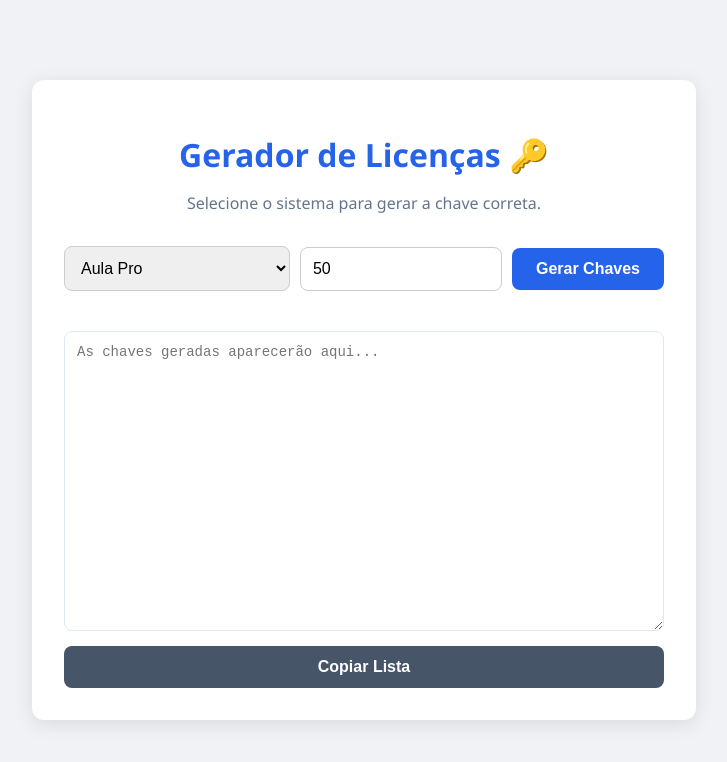
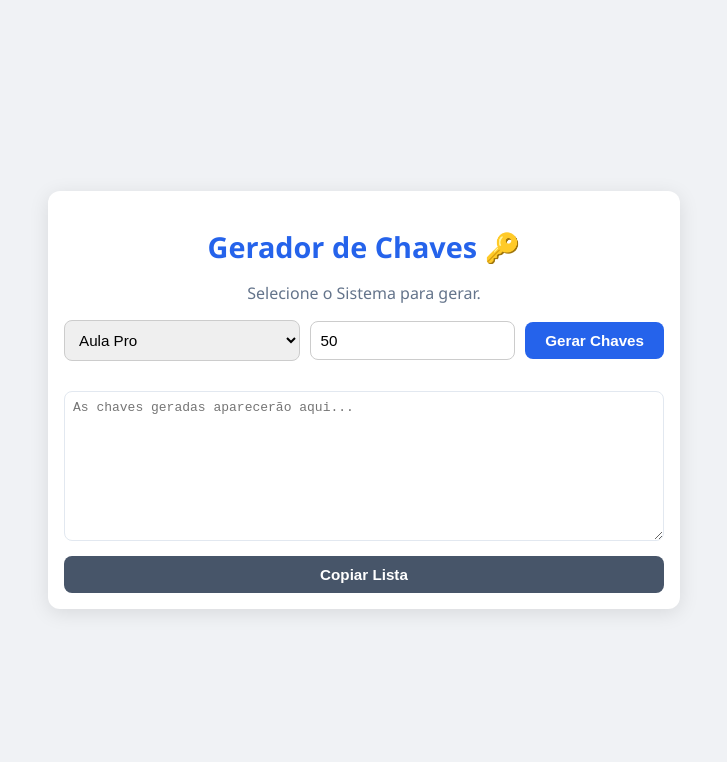
Before and after one commit to cassicava/Key, a plain HTML site: page index.html in a window 1280 px wide. Shown: the whole page, without its empty margins (276-1003 px from the left). Drawn offline with Linux system fonts and the light colour scheme.

Commit message:
Update index.html

```diff
--- a/index.html
+++ b/index.html
@@ -5,7 +5,7 @@
     <meta name="viewport" content="width=device-width, initial-scale=1.0">
     <title>Gerador de Chaves - Multi Sistema</title>
     <style>
-        /* Ajuste do BODY para centralizar e garantir altura mínima */
+        /* Estilos Base (Aplicados em todas as telas) */
         body {
             font-family: 'Segoe UI', Tahoma, Geneva, Verdana, sans-serif;
             background-color: #f0f2f5;
@@ -14,61 +14,55 @@
             align-items: center;
             min-height: 100vh;
             margin: 0;
-            /* Adiciona um padding nas laterais para telas muito pequenas */
-            padding: 20px;
-            box-sizing: border-box; /* Garante que o padding não adicione largura extra */
+            padding: 10px; /* Reduzi o padding base para ganhar espaço */
+            box-sizing: border-box;
         }
 
-        /* Ajuste do CARD para melhor visualização em mobile */
         .card {
             background: white;
-            padding: 2rem;
+            padding: 1rem; /* Reduzi o padding interno para ganhar espaço */
             border-radius: 12px;
             box-shadow: 0 4px 20px rgba(0,0,0,0.1);
-            width: 100%; /* Ocupa 100% da largura disponível */
-            max-width: 600px; /* Limite máximo para telas maiores */
+            width: 100%;
+            max-width: 600px;
             text-align: center;
         }
 
-        h1 { color: #2563eb; margin-bottom: 0.5rem; }
-        p { color: #64748b; margin-bottom: 2rem; }
+        h1 { color: #2563eb; margin-bottom: 0.5rem; font-size: 1.8rem; } /* Tamanho padrão */
+        p { color: #64748b; margin-bottom: 1rem; font-size: 1rem; } /* Tamanho padrão */
 
-        /* Ajuste do grupo de controles para empilhamento em mobile */
         .control-group {
             display: flex;
             gap: 10px;
             justify-content: center;
             align-items: center;
-            margin-bottom: 20px;
-            flex-wrap: wrap; /* Permite que os itens quebrem a linha se não couberem */
+            margin-bottom: 15px; /* Reduzi a margem inferior */
+            flex-wrap: wrap;
         }
 
         select, input {
-            padding: 12px;
+            padding: 10px; /* Reduzi o padding */
             border-radius: 8px;
             border: 1px solid #ccc;
-            font-size: 1rem;
-            /* Garante que o select/input use largura total em mobile se estiver em uma linha separada */
+            font-size: 0.95rem;
             flex-grow: 1;
-            min-width: 150px; /* Largura mínima para ser legível */
+            min-width: 100px;
         }
 
         button {
             background: #2563eb;
             color: white;
             border: none;
-            padding: 12px 24px;
+            padding: 10px 20px; /* Reduzi o padding */
             border-radius: 8px;
-            font-size: 1rem;
+            font-size: 0.95rem;
             font-weight: bold;
             cursor: pointer;
             transition: background 0.2s;
-            /* Garante que o botão de 'Gerar Chaves' possa ocupar a linha inteira se necessário */
             flex-shrink: 0;
         }
         button:hover { background: #1d4ed8; }
 
-        /* Ajuste para o botão 'Copiar Lista' garantir alinhamento central */
         .card > button {
             width: 100%;
             margin-top: 10px;
@@ -77,28 +71,39 @@
 
         textarea {
             width: 100%;
-            height: 300px;
-            margin-top: 20px;
-            padding: 12px;
+            height: 150px; /* **PRINCIPAL MUDANÇA: Reduzi drasticamente a altura** */
+            margin-top: 15px; /* Reduzi a margem superior */
+            padding: 8px; /* Reduzi o padding */
             border: 1px solid #e2e8f0;
             border-radius: 8px;
             font-family: monospace;
-            font-size: 14px;
+            font-size: 13px;
             resize: vertical;
-            box-sizing: border-box; /* Inclui padding e borda na largura total */
+            box-sizing: border-box;
         }
         .stats {
-            margin-top: 10px;
-            font-size: 0.9rem;
+            margin-top: 8px; /* Reduzi a margem superior */
+            font-size: 0.85rem;
             color: #16a34a;
             font-weight: 500;
         }
 
-        /* Opcional: Media Query para telas muito pequenas, forçando o input de quantidade a ser menor */
-        @media (max-width: 400px) {
+        /* Otimizações Específicas para Mobile (Telas com até 600px de largura) */
+        @media (max-width: 600px) {
+            h1 {
+                font-size: 1.5rem; /* Reduz o tamanho do título */
+                margin-bottom: 0.3rem;
+            }
+            p {
+                font-size: 0.9rem; /* Reduz o tamanho da instrução */
+                margin-bottom: 0.8rem;
+            }
+
+            /* Força o input de quantidade a ser pequeno */
             #qtd {
                 width: 60px !important;
                 flex-grow: 0;
+                min-width: 60px;
             }
         }
     </style>
@@ -106,8 +111,8 @@
 <body>
 
 <div class="card">
-    <h1>Gerador de Licenças 🔑</h1>
-    <p>Selecione o sistema para gerar a chave correta.</p>
+    <h1>Gerador de Chaves 🔑</h1>
+    <p>Selecione o Sistema para gerar.</p>
 
     <div class="control-group">
         <select id="sistema-selector">
@@ -115,7 +120,7 @@
             <option value="GATOS">Plantão Pro</option>
         </select>
 
-        <input type="number" id="qtd" value="50" min="1" max="1000" style="width: 80px;">
+        <input type="number" id="qtd" value="50" min="1" max="1000">
         <button onclick="gerarLote()">Gerar Chaves</button>
     </div>
 
```
